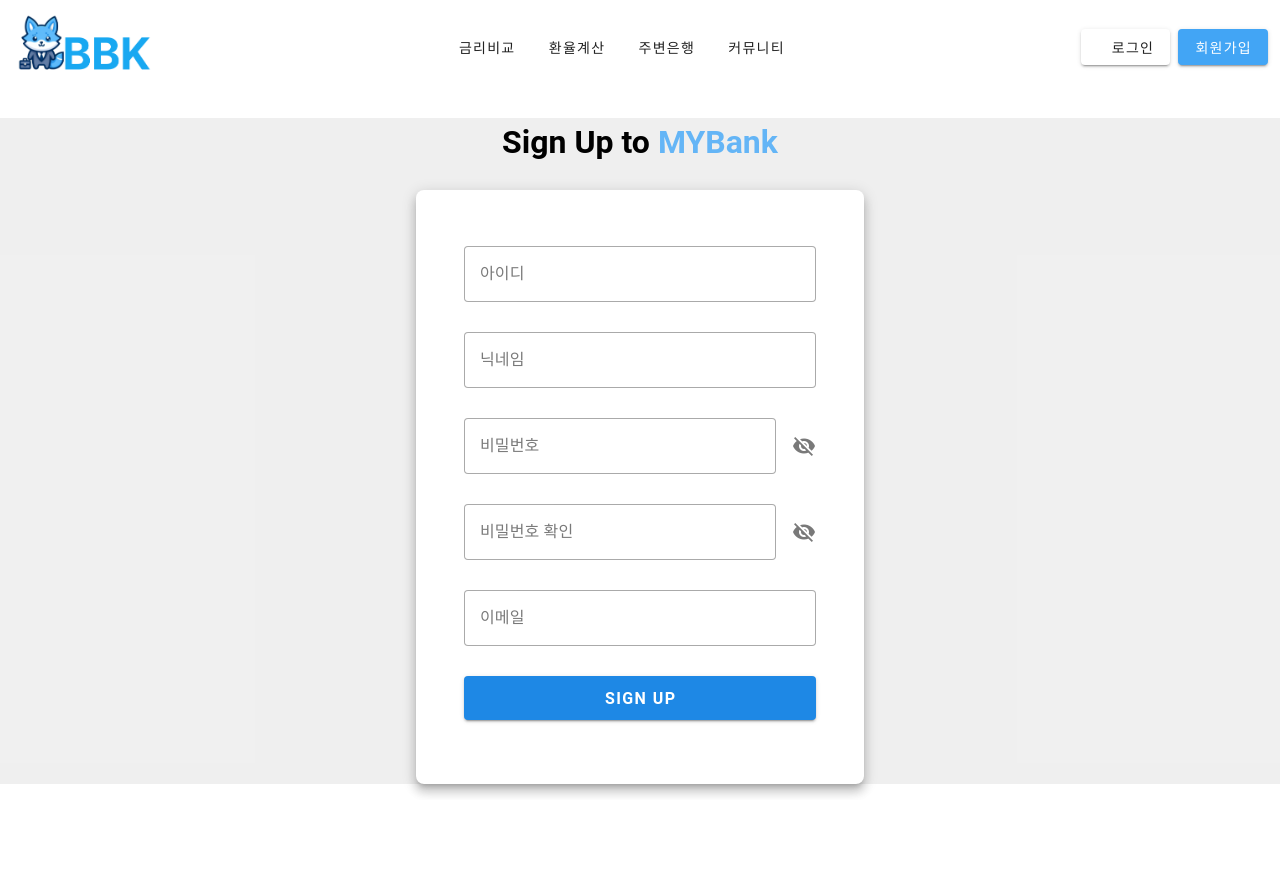
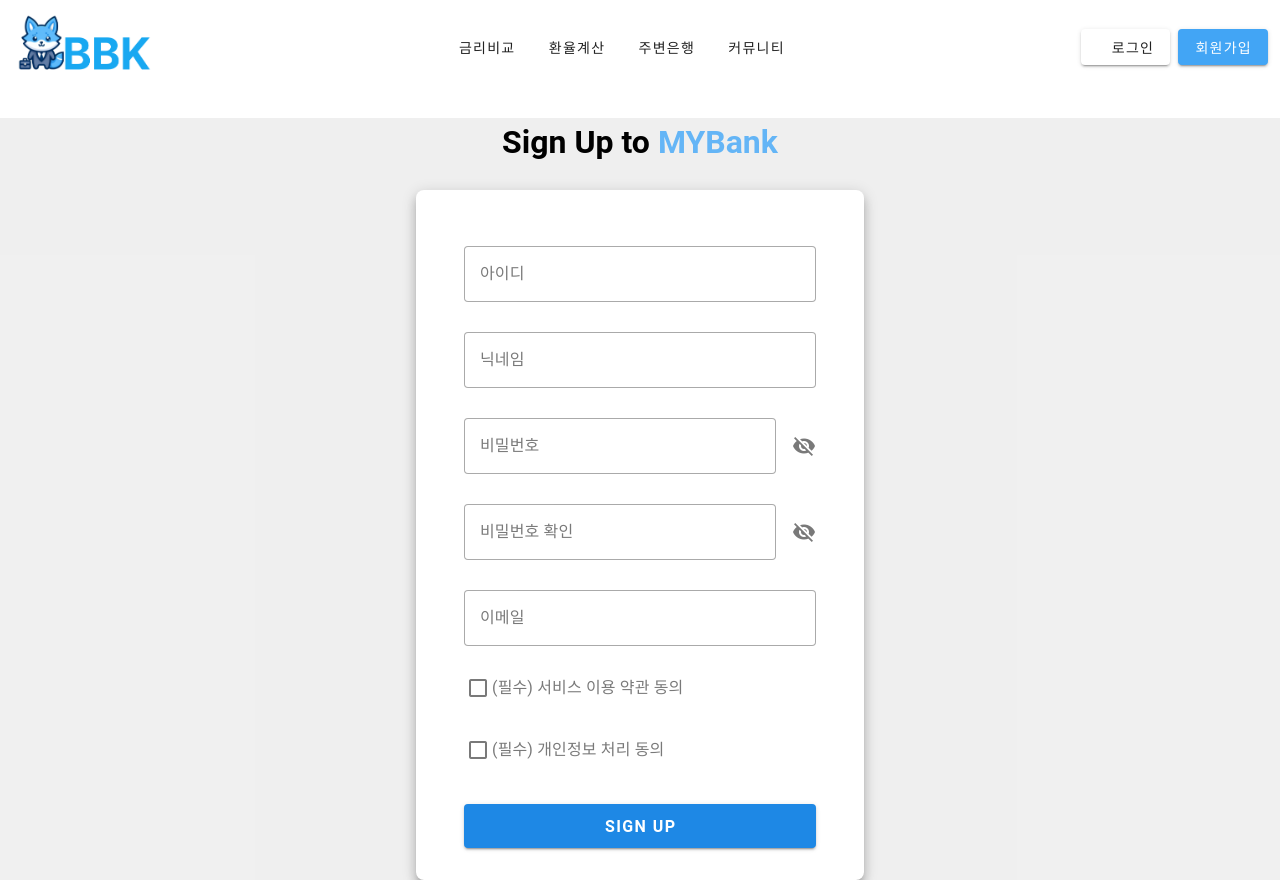
Before and after one commit to trevivom76/BankWeb_pjt, a Vue app in the folder bankweb-pjt/: page /signup in a window 1280 px wide. Before the commit the page ends 800 px from the top, so only its background shows below. Built offline with nearby package versions, Linux system fonts and the light colour scheme; some icons are missing.

Commit message:
[feat] front - 회원가입 약관 체크박스 추가

```diff
--- a/bankweb-pjt/src/views/HomeView.vue
+++ b/bankweb-pjt/src/views/HomeView.vue
@@ -1,35 +1,13 @@
 <template>
   <div>
-      <!-- 지도를 표시할 div -->
-      <div id="map" style="width:50%;height:350px;"></div>
+    <h1>Home View</h1>
   </div>
 </template>
 
 <script setup>
-  import { onMounted } from 'vue';
-
-  onMounted(() => {
-    // 카카오 맵 스크립트 로드
-    const script = document.createElement('script');
-    script.src = "https://dapi.kakao.com/v2/maps/sdk.js?appkey=dfb2e0bec61965ccabc61e2b16c946f5&autoload=false"; // autoload=false 추가
-    script.async = true;
-    script.onload = () => {
-      // 카카오 맵 SDK가 로드된 후, 카카오 맵 객체 초기화
-      window.kakao.maps.load(() => {
-        const mapContainer = document.getElementById('map'); // 지도를 표시할 div
-        const mapOption = {
-          center: new kakao.maps.LatLng(33.450701, 126.570667), // 지도의 중심 좌표
-          level: 3 // 지도의 확대 레벨
-        };
-        const map = new kakao.maps.Map(mapContainer, mapOption); // 지도 생성
-      });
-    };
-
-    document.head.appendChild(script);
-  });
 
 </script>
 
 <style scoped>
-  /* 스타일이 필요하면 추가 가능합니다 */
+
 </style>
--- a/bankweb-pjt/src/views/SiginUpView.vue
+++ b/bankweb-pjt/src/views/SiginUpView.vue
@@ -70,7 +70,6 @@
 
         <!-- 이메일 입력 text-field -->
         <v-text-field
-            class="my-2"
             v-model="email"
             color="primary"
             label="이메일"
@@ -78,6 +77,25 @@
             placeholder="(선택사항)"
         >
         </v-text-field>
+
+        <!-- 이용약관 체크박스1 -->
+        <v-checkbox
+            density="compact"
+            v-model="checkbox1"
+            :rules="[v1 => !!v1 || '서비스 이용 약관에 동의해주세요.']"
+            label="(필수) 서비스 이용 약관 동의"
+            required
+        ></v-checkbox>
+
+        <!-- 이용약관 체크박스2 -->
+        <v-checkbox
+            density="compact"
+            v-model="checkbox2"
+            :rules="[v2 => !!v2 || '개인정보 처리에 동의해주세요.']"
+            label="(필수) 개인정보 처리 동의"
+            required
+        ></v-checkbox>
+
 
         <!-- 아이디를 입력하지 않았을때 -->
         <v-alert
@@ -111,6 +129,14 @@
             type="error"
         ></v-alert>
 
+        <!-- 이용약관(체크박스)에 체크하지 않은 경우 -->
+        <v-alert
+            v-if="!checkboxsIsOk"
+            class="my-2"
+            text="이용약관에 동의해주세요."
+            type="error"
+        ></v-alert>
+
         <v-hover
             v-slot="{ isHovering, props }"
         >
@@ -118,7 +144,7 @@
                 :class="{ 'on-hover': isHovering }"
                 :elevation="isHovering ? 10 : 2"
                 v-bind="props"
-                class="mb-8"
+                class="mt-3 ,mb-8"
                 color="blue-darken-1"
                 size="large"
                 block
@@ -144,14 +170,19 @@ const password1 = ref("")
 const password2 = ref("")
 const email = ref("")
 
+// 비밀번호 공개/비공개상태 변수
+const show1 = ref(false)
+const show2 = ref(false)
+
+// 이용약관1, 2 체크박스상태 변수
+const checkbox1 = ref(false)
+const checkbox2 = ref(false)
+
 const userIdIsOk = ref(true)
 const password1IsOk = ref(true)
 const password2IsOk = ref(true)
 const passwordsIsOk = ref(true)
-
-// 비밀번호 공개/비공개상태 변수
-const show1 = ref(false)
-const show2 = ref(false)
+const checkboxsIsOk = ref(true)
 
 // udseId 규칙
 const userId_rules= {
@@ -200,6 +231,13 @@ const signUp = function() {
         passwordsIsOk.value = true;
     }
 
+    // 이용약관1, 2 체크 여부
+    if (!checkbox1.value || !checkbox2.value) {
+        checkboxsIsOk.value = false;
+    } else {
+        checkboxsIsOk.value = true;
+    }
+
 
     // 입력에 이상이 없을시 서버에 회원가입 정보를 넘기기
     if (userIdIsOk.value && password1IsOk.value && password2IsOk.value && passwordsIsOk.value) {
```
Lines whose indentation alone changed are shown as unchanged.
